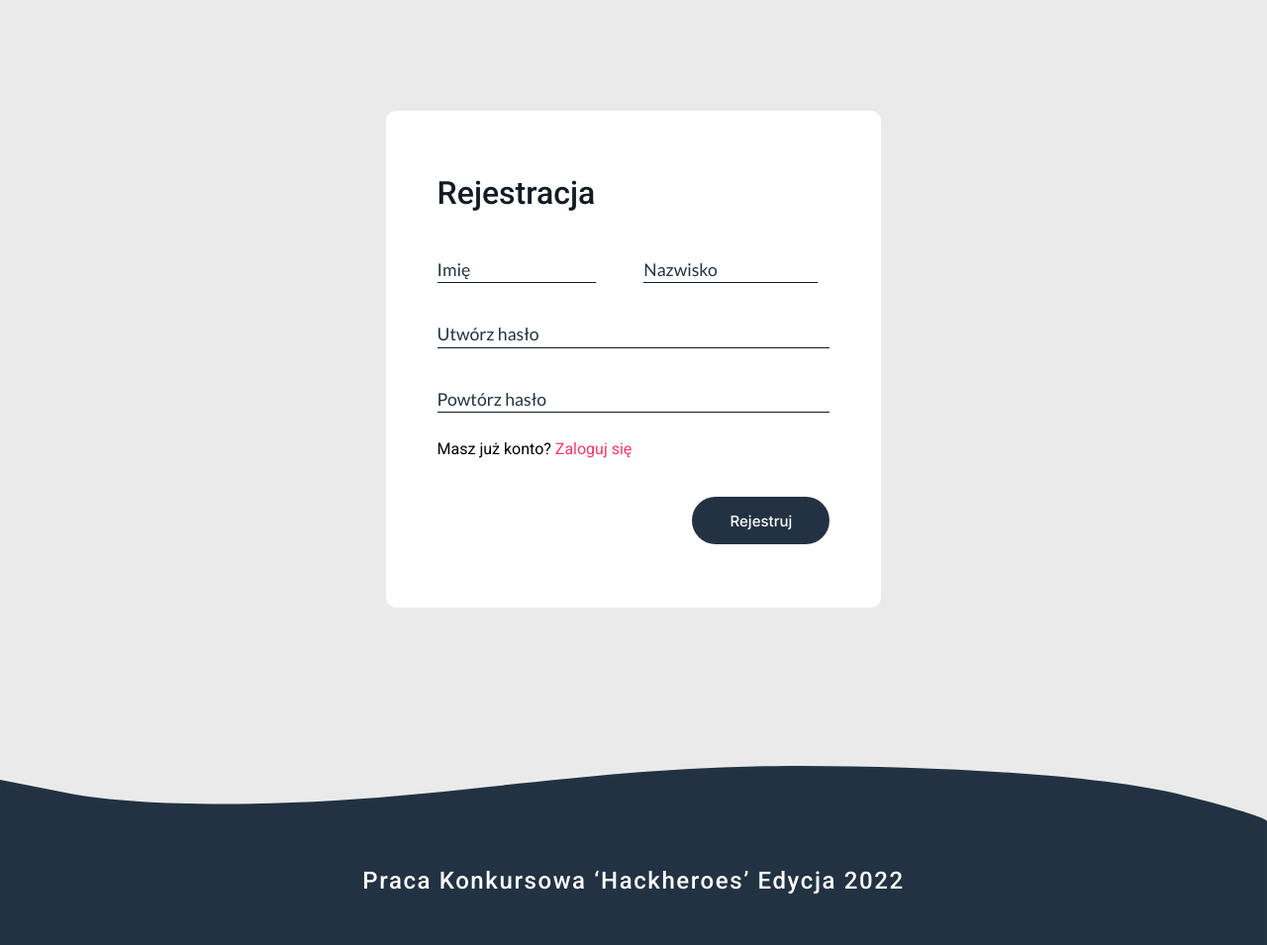
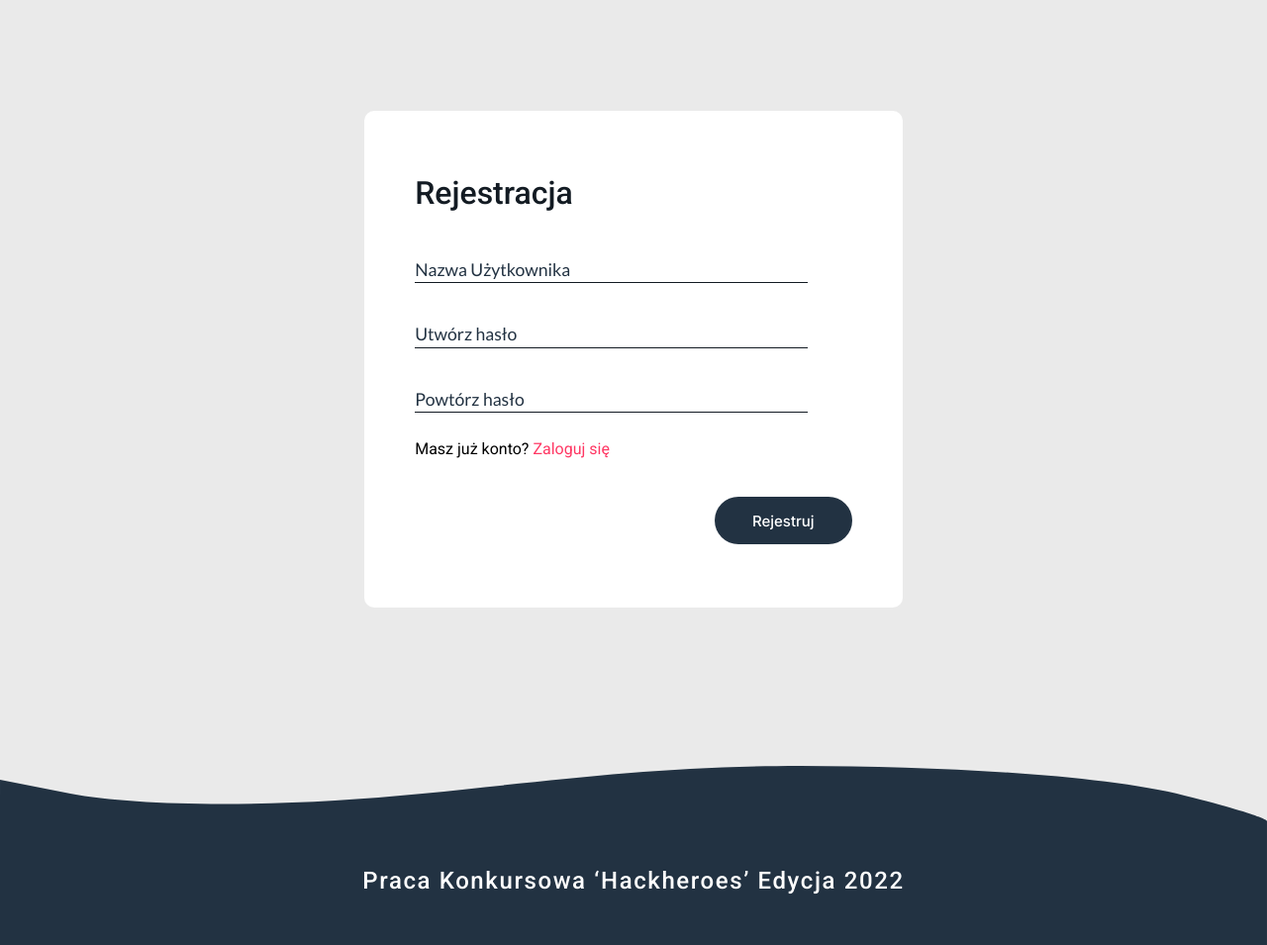
Before and after one commit to Navio1430/VoteAround, a Flask app: page /signup/ in a window 1280 px wide. Shown: the part 64-1019 px from the top of the page at 99% size. Run offline with Flask 3, Linux system fonts and the light colour scheme.

Commit message:
Added validating if passwords match in signup
-Changed signin to login
-Changed name and surname to username

```diff
--- /dev/null
+++ b/website/static/dist/PasswordValidate.js
@@ -0,0 +1,27 @@
+const passwordValidate = () => {
+    const passwordInput = document.getElementById('password-input');
+    const retypePasswordInput = document.getElementById('retype-password-input');
+    const signupAlertContainer = document.getElementById('signup__alert-container');
+    retypePasswordInput.addEventListener('keyup', () => {
+        if (passwordInput.value.length === retypePasswordInput.value.length) {
+            if (passwordInput.value !== retypePasswordInput.value) {
+                passwordInput.style.color = '#d92537';
+                retypePasswordInput.style.color = '#d92537';
+                if (signupAlertContainer.children.length === 0) {
+                    let alert = document.createElement('p');
+                    alert.classList.add('signup__alert');
+                    alert.innerHTML = 'Hasła muszą być identyczne';
+                    signupAlertContainer.appendChild(alert);
+                }
+            }
+            else {
+                passwordInput.style.color = '#223242';
+                retypePasswordInput.style.color = '#223242';
+                if (signupAlertContainer.children.length !== 0) {
+                    signupAlertContainer.remove();
+                }
+            }
+        }
+    });
+};
+export { passwordValidate };
--- a/website/static/dist/app.js
+++ b/website/static/dist/app.js
@@ -1,2 +1,8 @@
-import { calendar } from './calendar.js';
-calendar();
+import { calendar } from './Calendar.js';
+import { passwordValidate } from './PasswordValidate.js';
+if (document.getElementById('calendar-days') !== null) {
+    calendar();
+}
+if (document.getElementById('password-input') !== null) {
+    passwordValidate();
+}
--- a/website/static/dist/calendar.js
+++ b/website/static/dist/calendar.js
@@ -1,5 +1,4 @@
 const calendar = () => {
-    console.log('hello');
     // Get current date
     let currentDate = new Date();
     let currentYear = currentDate.getFullYear();
--- a/website/static/src/Calendar.ts
+++ b/website/static/src/Calendar.ts
@@ -1,6 +1,4 @@
 const calendar = () => {
-    console.log('hello');
-
     // Get current date
     let currentDate = new Date();
     let currentYear = currentDate.getFullYear();
--- a/website/static/styles/app.css
+++ b/website/static/styles/app.css
@@ -259,7 +259,7 @@
 }
 
 .signup__container,
-.signin__container {
+.login__container {
   display: -ms-grid;
   display: grid;
   -ms-grid-columns: (1fr)[11];
@@ -267,7 +267,7 @@
 }
 
 .signup__form,
-.signin__form {
+.login__form {
   -ms-grid-column: 4;
   -ms-grid-column-span: 5;
   grid-column: 4/9;
@@ -285,7 +285,7 @@
 }
 
 .signup__title,
-.signin__title {
+.login__title {
   color: #131b23;
   font-size: 2rem;
   font-weight: 500;
@@ -293,7 +293,7 @@
 }
 
 .signup__input,
-.signin__input {
+.login__input {
   color: #223242;
   font-size: 1.1rem;
   font-weight: 400;
@@ -305,7 +305,7 @@
 }
 
 .signup__input::-webkit-input-placeholder,
-.signin__input::-webkit-input-placeholder {
+.login__input::-webkit-input-placeholder {
   color: #223242;
   font-size: 1.1rem;
   font-weight: 400;
@@ -313,7 +313,7 @@
 }
 
 .signup__input:-ms-input-placeholder,
-.signin__input:-ms-input-placeholder {
+.login__input:-ms-input-placeholder {
   color: #223242;
   font-size: 1.1rem;
   font-weight: 400;
@@ -321,7 +321,7 @@
 }
 
 .signup__input::-ms-input-placeholder,
-.signin__input::-ms-input-placeholder {
+.login__input::-ms-input-placeholder {
   color: #223242;
   font-size: 1.1rem;
   font-weight: 400;
@@ -329,42 +329,37 @@
 }
 
 .signup__input::placeholder,
-.signin__input::placeholder {
+.login__input::placeholder {
   color: #223242;
   font-size: 1.1rem;
   font-weight: 400;
   font-family: "Lato", sans-serif;
 }
 
-.signup__input--name,
-.signin__input--name {
-  width: 10rem;
+.signup__input--username,
+.login__input--username {
+  width: 24.8rem;
   margin-right: 2.8rem;
 }
 
-.signup__input--surname,
-.signin__input--surname {
-  width: 11rem;
-}
-
 .signup__input--password,
-.signin__input--password {
+.login__input--password {
   width: 24.8rem;
 }
 
 .signup__input--last,
-.signin__input--last {
+.login__input--last {
   width: 24.8rem;
   margin-bottom: 1.7rem;
 }
 
 .signup__link,
-.signin__link {
+.login__link {
   color: #ff3864;
 }
 
 .signup__btn,
-.signin__btn {
+.login__btn {
   color: #ffffff;
   font-family: inter;
   font-weight: 500;
@@ -378,6 +373,13 @@
   border-radius: 1.5625rem;
   padding: 0.9375rem 2.375rem;
   margin-top: 2.4rem;
+}
+
+.signup__alert,
+.login__alert {
+  color: #d92537;
+  font-size: 1.1rem;
+  margin-top: 1rem;
 }
 
 .calendar {
--- a/website/static/styles/components/sign/_sign.scss
+++ b/website/static/styles/components/sign/_sign.scss
@@ -1,5 +1,5 @@
 .signup,
-.signin {
+.login {
     &__container {
         display: grid;
         grid-template-columns: repeat(11, 1fr);
@@ -44,13 +44,9 @@
             font-family: $lato;
         }
 
-        &--name {
-            width: 10rem;
+        &--username {
+            width: 24.8rem;
             margin-right: 2.8rem;
-        }
-
-        &--surname {
-            width: 11rem;
         }
 
         &--password {
@@ -84,4 +80,11 @@
         padding: 0.9375rem 2.375rem;
         margin-top: 2.4rem;
     }
+
+    &__alert {
+        color: #d92537;
+        font-size: 1.1rem;
+
+        margin-top: 1rem;
+    }
 }
--- a/website/templates/signup/signup.html
+++ b/website/templates/signup/signup.html
@@ -7,18 +7,10 @@
         <div class="signup__names-container">
             <input
                 type="text"
-                name="name"
-                class="signup__input signup__input--name"
-                id="name"
-                placeholder="Imię"
-            />
-
-            <input
-                type="text"
-                name="surname"
-                class="signup__input signup__input--surname"
-                id="surname"
-                placeholder="Nazwisko"
+                name="username"
+                class="signup__input signup__input--username"
+                id="username"
+                placeholder="Nazwa Użytkownika"
             />
         </div>
 
@@ -26,7 +18,7 @@
             type="password"
             name="password"
             class="signup__input signup__input--password"
-            id="password"
+            id="password-input"
             placeholder="Utwórz hasło"
         />
 
@@ -34,7 +26,7 @@
             type="password"
             name="retype-password"
             class="signup__input signup__input--last"
-            id="retype-password"
+            id="retype-password-input"
             placeholder="Powtórz hasło"
         />
 
@@ -45,6 +37,8 @@
             </span>
         </p>
 
+        <div id="signup__alert-container"></div>
+
         <button class="signup__btn" type="submit">
             <a href="#">Rejestruj </a>
         </button>
```
Also changed, not shown: website/static/src/PasswordValidate.ts (added, +34 -0 lines), website/static/src/app.ts (+8 -2 lines), website/templates/login/login.html (+9 -9 lines), 1 other file.
